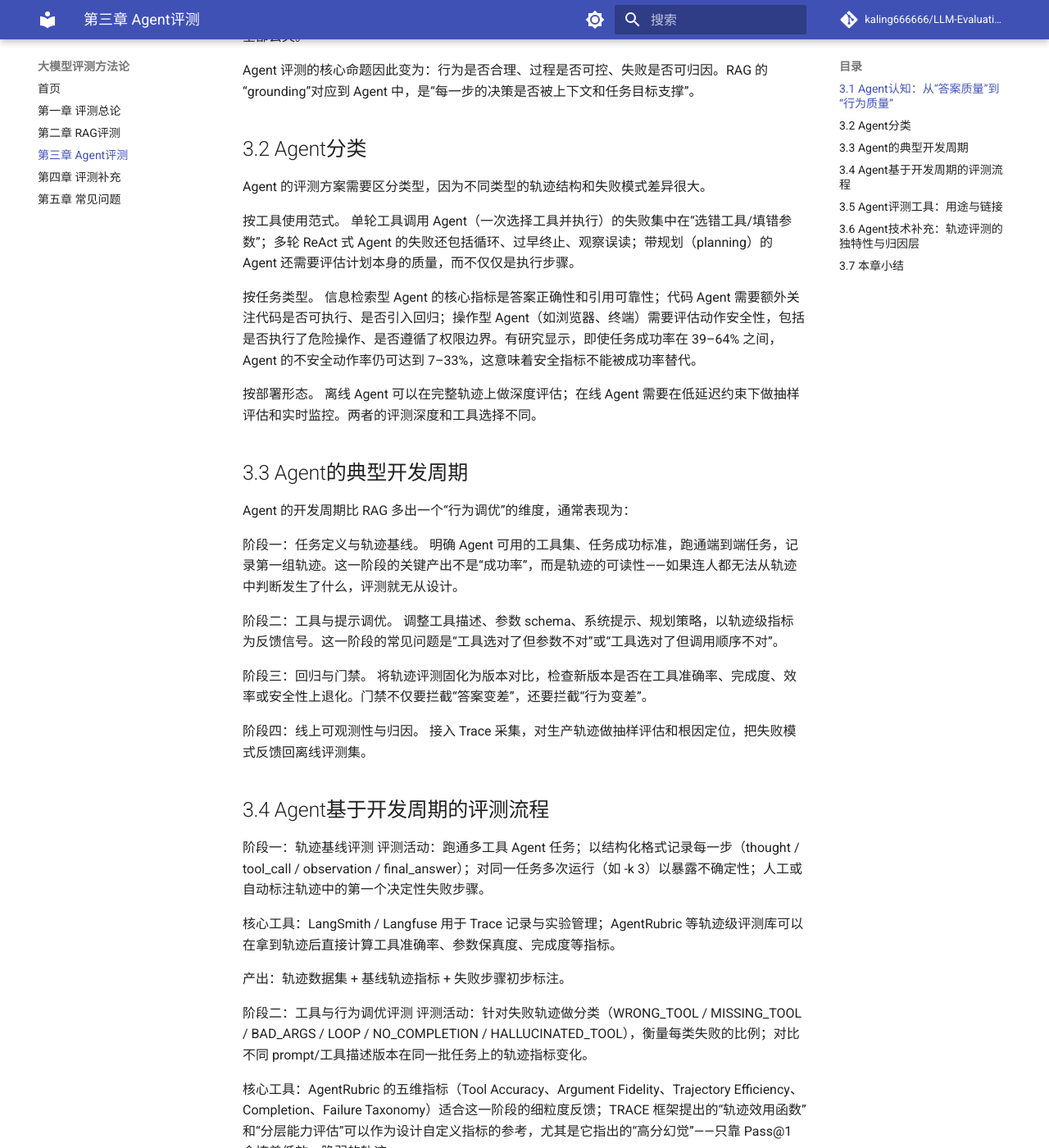
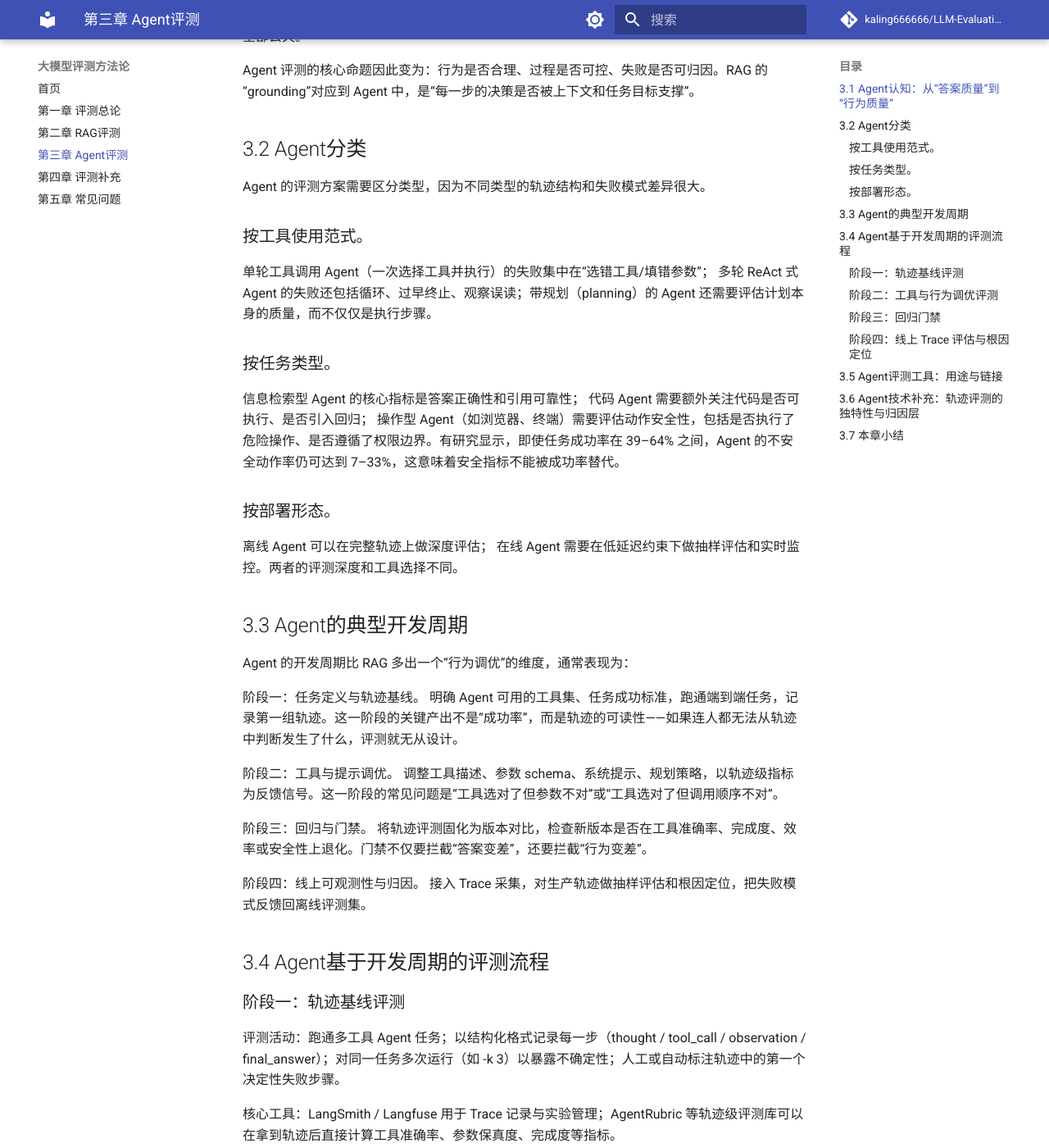
Before and after one commit to kaling666666/LLM-Evaluation-Methodology, an MkDocs documentation site: the page built from docs/chapter-3.md, in a window 1280 px wide and 1400 px high, scrolled down 343 px. Shown: the whole window at 82% size. Built offline with MkDocs 1.6.1 and Material for MkDocs 9.7.7, drawn with Linux system fonts in a browser that asks for light colours; comment, search, counter and statistics services are not loaded; some of the changed text lies outside the part shown.

Commit message:
style: total UI makeover for better reading experience

```diff
--- a/docs/chapter-3.md
+++ b/docs/chapter-3.md
@@ -8,15 +8,24 @@ RAG 的评测对象是“一次检索 + 一次生成”的输出；Agent 的评
 Agent 评测的核心命题因此变为：行为是否合理、过程是否可控、失败是否可归因。RAG 的“grounding”对应到 Agent 中，是“每一步的决策是否被上下文和任务目标支撑”。
 
 ## 3.2 Agent分类
+
 Agent 的评测方案需要区分类型，因为不同类型的轨迹结构和失败模式差异很大。
 
-按工具使用范式。 单轮工具调用 Agent（一次选择工具并执行）的失败集中在“选错工具/填错参数”；多轮 ReAct 式 Agent 的失败还包括循环、过早终止、观察误读；带规划（planning）的 Agent 还需要评估计划本身的质量，而不仅仅是执行步骤。
+### 按工具使用范式。
+单轮工具调用 Agent（一次选择工具并执行）的失败集中在“选错工具/填错参数”；
+多轮 ReAct 式 Agent 的失败还包括循环、过早终止、观察误读；带规划（planning）的 Agent 还需要评估计划本身的质量，而不仅仅是执行步骤。
 
-按任务类型。 信息检索型 Agent 的核心指标是答案正确性和引用可靠性；代码 Agent 需要额外关注代码是否可执行、是否引入回归；操作型 Agent（如浏览器、终端）需要评估动作安全性，包括是否执行了危险操作、是否遵循了权限边界。有研究显示，即使任务成功率在 39–64% 之间，Agent 的不安全动作率仍可达到 7–33%，这意味着安全指标不能被成功率替代。
+### 按任务类型。
+信息检索型 Agent 的核心指标是答案正确性和引用可靠性；
+代码 Agent 需要额外关注代码是否可执行、是否引入回归；
+操作型 Agent（如浏览器、终端）需要评估动作安全性，包括是否执行了危险操作、是否遵循了权限边界。有研究显示，即使任务成功率在 39–64% 之间，Agent 的不安全动作率仍可达到 7–33%，这意味着安全指标不能被成功率替代。
 
-按部署形态。 离线 Agent 可以在完整轨迹上做深度评估；在线 Agent 需要在低延迟约束下做抽样评估和实时监控。两者的评测深度和工具选择不同。
+### 按部署形态。
+离线 Agent 可以在完整轨迹上做深度评估；
+在线 Agent 需要在低延迟约束下做抽样评估和实时监控。两者的评测深度和工具选择不同。
 
 ## 3.3 Agent的典型开发周期
+
 Agent 的开发周期比 RAG 多出一个“行为调优”的维度，通常表现为：
 
 阶段一：任务定义与轨迹基线。 明确 Agent 可用的工具集、任务成功标准，跑通端到端任务，记录第一组轨迹。这一阶段的关键产出不是“成功率”，而是轨迹的可读性——如果连人都无法从轨迹中判断发生了什么，评测就无从设计。
@@ -28,28 +37,29 @@ Agent 的开发周期比 RAG 多出一个“行为调优”的维度，通常表
 阶段四：线上可观测性与归因。 接入 Trace 采集，对生产轨迹做抽样评估和根因定位，把失败模式反馈回离线评测集。
 
 ## 3.4 Agent基于开发周期的评测流程
-阶段一：轨迹基线评测
+
+### 阶段一：轨迹基线评测
 评测活动：跑通多工具 Agent 任务；以结构化格式记录每一步（thought / tool_call / observation / final_answer）；对同一任务多次运行（如 -k 3）以暴露不确定性；人工或自动标注轨迹中的第一个决定性失败步骤。
 
 核心工具：LangSmith / Langfuse 用于 Trace 记录与实验管理；AgentRubric 等轨迹级评测库可以在拿到轨迹后直接计算工具准确率、参数保真度、完成度等指标。
 
 产出：轨迹数据集 + 基线轨迹指标 + 失败步骤初步标注。
 
-阶段二：工具与行为调优评测
+### 阶段二：工具与行为调优评测
 评测活动：针对失败轨迹做分类（WRONG_TOOL / MISSING_TOOL / BAD_ARGS / LOOP / NO_COMPLETION / HALLUCINATED_TOOL），衡量每类失败的比例；对比不同 prompt/工具描述版本在同一批任务上的轨迹指标变化。
 
 核心工具：AgentRubric 的五维指标（Tool Accuracy、Argument Fidelity、Trajectory Efficiency、Completion、Failure Taxonomy）适合这一阶段的细粒度反馈；TRACE 框架提出的“轨迹效用函数”和“分层能力评估”可以作为设计自定义指标的参考，尤其是它指出的“高分幻觉”——只靠 Pass@1 会掩盖低效、脆弱的轨迹。
 
 产出：失败类型分布 + 版本间轨迹指标对比 + 调优结论。
 
-阶段三：回归门禁
+### 阶段三：回归门禁
 评测活动：将轨迹评测集接入 CI；设置轨迹级阈值（如工具准确率不得低于基线、完成度不得下降超过 X%）；对每次变更跑回归，阻断退化。
 
 核心工具：LangSmith evals 或 Langfuse evals 提供数据集、judge 和实验配置能力；AgentRubric 的 report.to_json() 可直接用于 CI 门禁和日志管道。
 
 产出：门禁通过/阻断记录 + 退化趋势。
 
-阶段四：线上 Trace 评估与根因定位
+### 阶段四：线上 Trace 评估与根因定位
 评测活动：从生产 Trace 中抽样，用 LLM-based evaluator 对轨迹进行评分；对失败样本做因果归因，区分“模型决策错误”和“工程断裂”（工具超时、参数序列化错误、上下文截断等）；将新发现的失败模式回流到离线评测集。
 
 核心工具：Phoenix / Arize 提供 Trace 级评估和 span 级评分能力，可以将 LLM-based evaluator 或代码检查附着到具体步骤上；LangSmith 的 Trace 与 evals 在同一平台内衔接。
```
Also changed, not shown: docs/chapter-2.md (+6 -3 lines), docs/chapter-4.md (+6 -3 lines).
